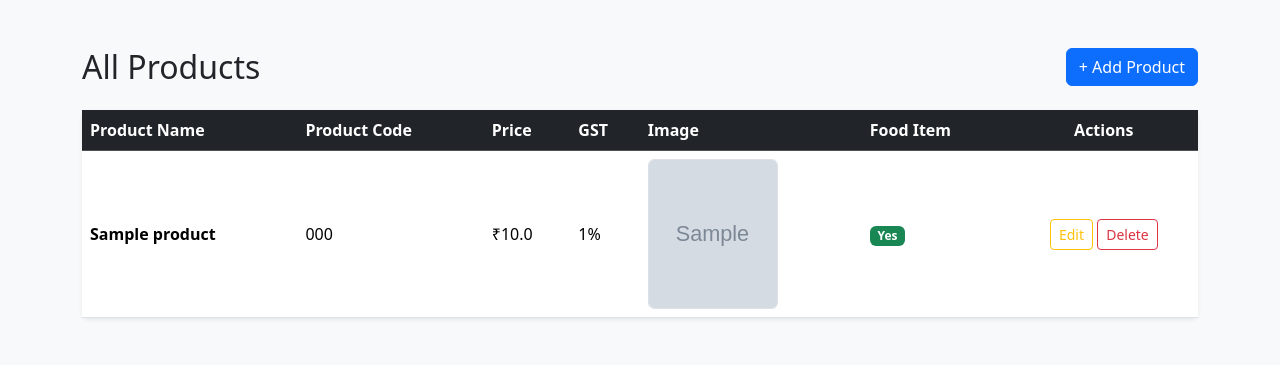
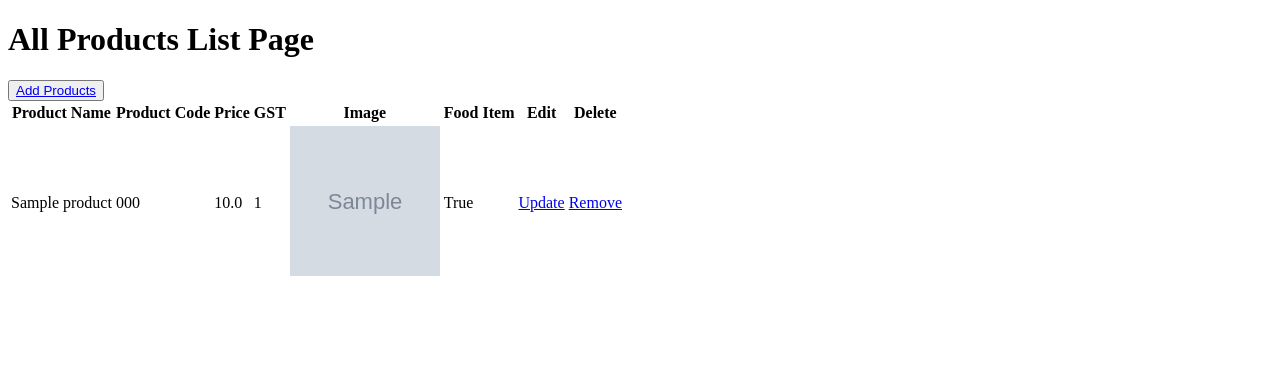
Before and after one commit to geogowtham007/Enterprise_Inventory_Customer_Order_Management_System, a Django app: page /inventory/allproducts/ in a window 1280 px wide. Shown: the top 365 px of the page. Run offline with Django 5.2, Linux system fonts and the light colour scheme; tables that the repository leaves empty hold one stand-in row (values such as "Sample post"); grey boxes marked "Sample" are stand-in pictures.

Commit message:
frist commit

```diff
--- a/Frontend/templates/inventory_templates/all_products.html
+++ b/Frontend/templates/inventory_templates/all_products.html
@@ -1,24 +1,22 @@
 <!DOCTYPE html>
 <html lang="en">
+
 <head>
     <meta charset="UTF-8">
     <meta name="viewport" content="width=device-width, initial-scale=1.0">
-    <title>All Products</title>
-    <link href="https://cdn.jsdelivr.net/npm/bootstrap@5.3.3/dist/css/bootstrap.min.css" rel="stylesheet">
+    <title>Document</title>
+
 </head>
-<body class="bg-light">
 
-<div class="container py-5">
+<body>
+    <h1>All Products List Page</h1>
 
-    <div class="d-flex justify-content-between align-items-center mb-4">
-        <h2 class="mb-0">All Products</h2>
-        <a href="{% url 'addproduct' %}" class="btn btn-primary">+ Add Product</a>
+    <div>
+        <button><a href="{% url 'addproduct' %}">Add Products</a></button>
     </div>
 
-    <div class="card shadow-sm border-0">
-        <div class="table-responsive">
-            <table class="table table-hover align-middle mb-0">
-                <thead class="table-dark">
+    <div>
+        <table>
             <tr>
                 <th>Product Name</th>
                 <th>Product Code</th>
@@ -26,55 +24,28 @@
                 <th>GST</th>
                 <th>Image</th>
                 <th>Food Item</th>
-                        <th class="text-center">Actions</th>
+                <th>Edit</th>
+                <th>Delete</th>
             </tr>
-                </thead>
-                <tbody>
+
             {% for product in products %}
             <tr>
-                        <td class="fw-semibold">{{ product.product_name }}</td>
-                        <td>{{ product.product_code }}</td>
-                        <td>₹{{ product.price }}</td>
-                        <td>{{ product.gst }}%</td>
-                        <td>
+                <td>{{product.product_name}}</td>
+                <td>{{product.product_code}}</td>
+                <td>{{product.price}}</td>
+                <td>{{product.gst}}</td>
                 {% if product.picture %}
-                                <img src="{{ product.picture.url }}" alt="{{ product.product_name }}"
-                                     class="rounded border" width="130" height="150" style="object-fit: cover;">
+                <td><img src="{{ product.picture.url }}" alt="img" width="150" height="150"></td>
                 {% else %}
-                                <span class="text-muted small">No image</span>
+                <td>No Images</td>
                 {% endif %}
-                        </td>
-                        <td>
-                            {% if product.food_product %}
-                                <span class="badge bg-success">Yes</span>
-                            {% else %}
-                                <span class="badge bg-secondary">No</span>
-                            {% endif %}
-                        </td>
-                        <td class="text-center">
-                            <a href="{% url 'updateproduct' product.id %}" class="btn btn-sm btn-outline-warning">Edit</a>
-
-                            <form method="POST" action="{% url 'deleteproduct' product.id %}"
-                                  class="d-inline"
-                                  onsubmit="return confirm('Delete this product?');">
-                                {% csrf_token %}
-                                <button type="submit" class="btn btn-sm btn-outline-danger">Delete</button>
-                            </form>
-                        </td>
-                    </tr>
-                    {% empty %}
-                    <tr>
-                        <td colspan="7" class="text-center text-muted py-4">
-                            No products yet. Click "Add Product" to create one.
-                        </td>
+                <td>{{product.food_product}}</td>
+                <td><a href="{% url 'updateproduct' product.id %}">Update</a></td>
+                <td><a href="{% url 'deleteproduct' product.id %}">Remove</a></td>
             </tr>
             {% endfor %}
-                </tbody>
         </table>
     </div>
-    </div>
+</body>
 
-</div>
-
-</body>
 </html>
--- a/Inventory/urls.py
+++ b/Inventory/urls.py
@@ -5,7 +5,7 @@ urlpatterns = [
     path('allproducts/',All_Products,name="allproducts"),
     path('addproduct/',Add_Product,name="addproduct"),
     path('updateproduct/<int:pk>',Update_Product,name="updateproduct"),
-    path('deleteproduct/<int:pk>',Delete_Product,name="deleteproduct"),
+    path('deleteproduct/<int:pk>/',Delete_Product,name="deleteproduct"),
 
 
 ]
```
Also changed, not shown: Frontend/templates/inventory_templates/add_and_edit_product.html (+32 -49 lines), Inventory/forms.py (+0 -8 lines). Lines whose indentation alone changed are shown as unchanged.
